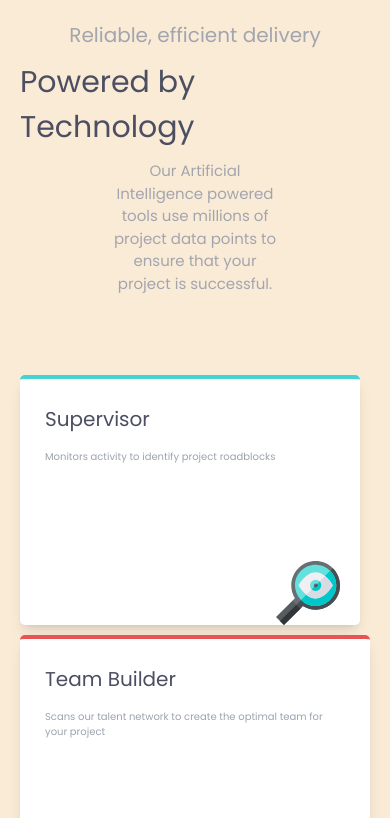
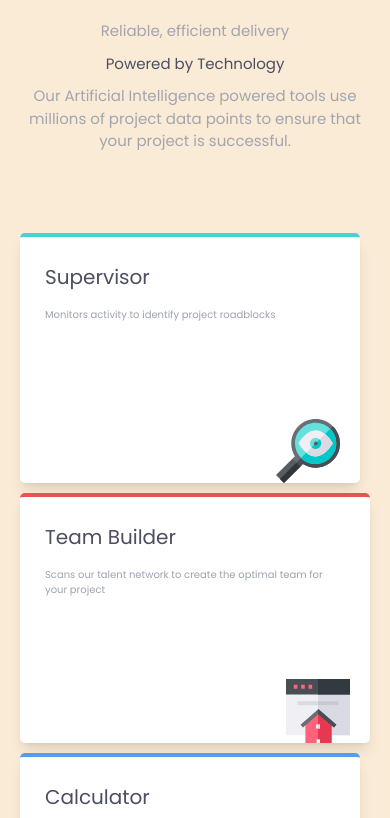
Before and after one commit to coolprogrammerarpit007/four-card, a website: page src/index.html in a window 390 px wide. Shown: the top 818 px of the page. Drawn offline with Linux system fonts and the light colour scheme.

Commit message:
commited changes to the top header section for responsive

```diff
--- a/src/index.html
+++ b/src/index.html
@@ -13,9 +13,9 @@
 <body class="poppins antique p-8 flex flex-col justify-center items-center gap-[8rem] ">
   <!-- Hero Container -->
   <div class="hero-container flex flex-col justify-center items-center gap-[1rem]">
-    <p class="text-[2rem] text-[hsl(229,6%,66%)]">Reliable, efficient delivery</p>
-    <h1 class="text-[3rem] text-[hsl(234,12%,34%)]">Powered by Technology</h1>
-    <div class="w-[50%]">
+    <p class="text-[1.5rem] sm:text-[2rem] text-[hsl(229,6%,66%)]">Reliable, efficient delivery</p>
+    <h1 class="text-[1.5rem] sm:text-[3rem] text-[hsl(234,12%,34%)]">Powered by Technology</h1>
+    <div class="w-[100%] sm:w-[50%]">
       <p class="text-[1.5rem] text-[hsl(229,6%,66%)] break-words leading-normal text-center">Our Artificial Intelligence powered tools use millions of project data points to ensure that your project is successful.</p>
     </div>
   </div>
```
Also changed, not shown: src/output.css.
